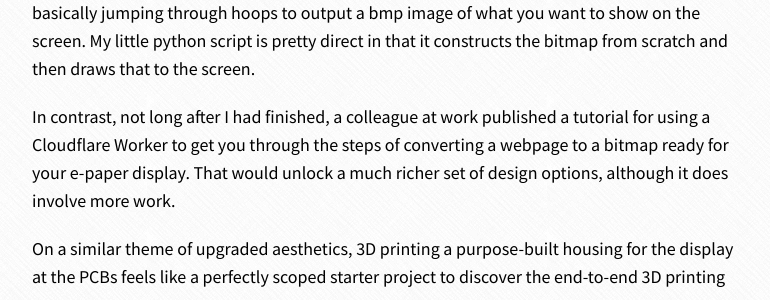
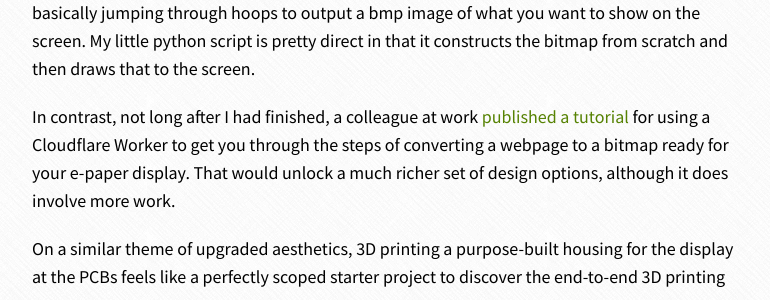
Before and after one commit to jonnyparris/jonnyparris.github.io, a Jekyll site: the page built from _posts/2025-02-02-e-paper-calendar.markdown, in a window 1280 px wide and 900 px high, scrolled down 3180 px. Shown: the part 422-722 px from the top of the window, without its empty margins (253-1023 px from the left). Built offline with Jekyll 4.4.1, drawn with Linux system fonts in a browser that asks for light colours; nearby versions of some CDN libraries; part of the change alters nothing that is shown.

```diff
--- a/_posts/2025-02-02-e-paper-calendar.markdown
+++ b/_posts/2025-02-02-e-paper-calendar.markdown
@@ -62,7 +62,7 @@ The main fuss of the coding step of this is that you can't just treat e-paper li
 Instead it needs a bitmap file so you're basically jumping through hoops to output a bmp image of what you want to show on the screen.
 My little python script is pretty direct in that it constructs the bitmap from scratch and then draws that to the screen.
 
-In contrast, not long after I had finished, a colleague at work published a tutorial for using a Cloudflare Worker to get you through the steps of converting a webpage to a bitmap ready for your e-paper display.
+In contrast, not long after I had finished, a colleague at work [published a tutorial](https://blog.cloudflare.com/the-forecast-is-clear-clouds-on-e-paper-powered-by-the-cloud/) for using a Cloudflare Worker to get you through the steps of converting a webpage to a bitmap ready for your e-paper display.
 That would unlock a much richer set of design options, although it does involve more work.
 
 On a similar theme of upgraded aesthetics, 3D printing a purpose-built housing for the display at the PCBs feels like a perfectly scoped starter project to discover the end-to-end 3D printing process.
```
